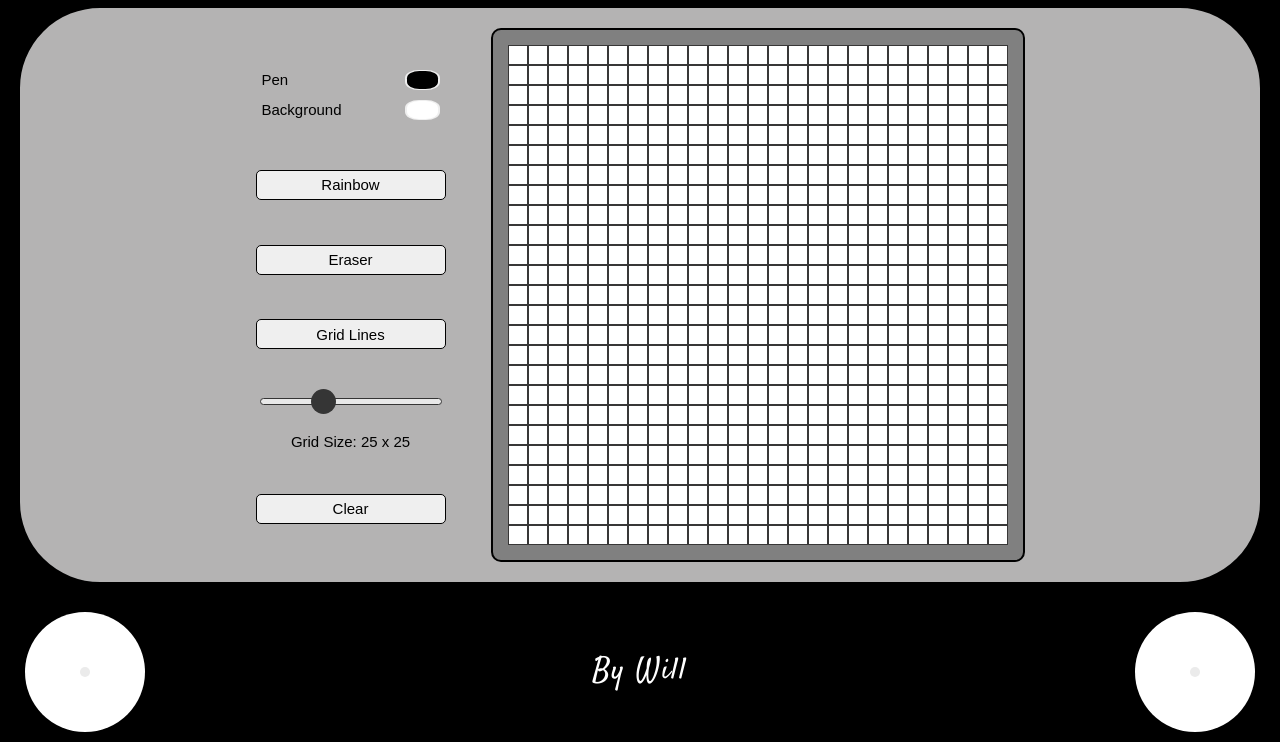
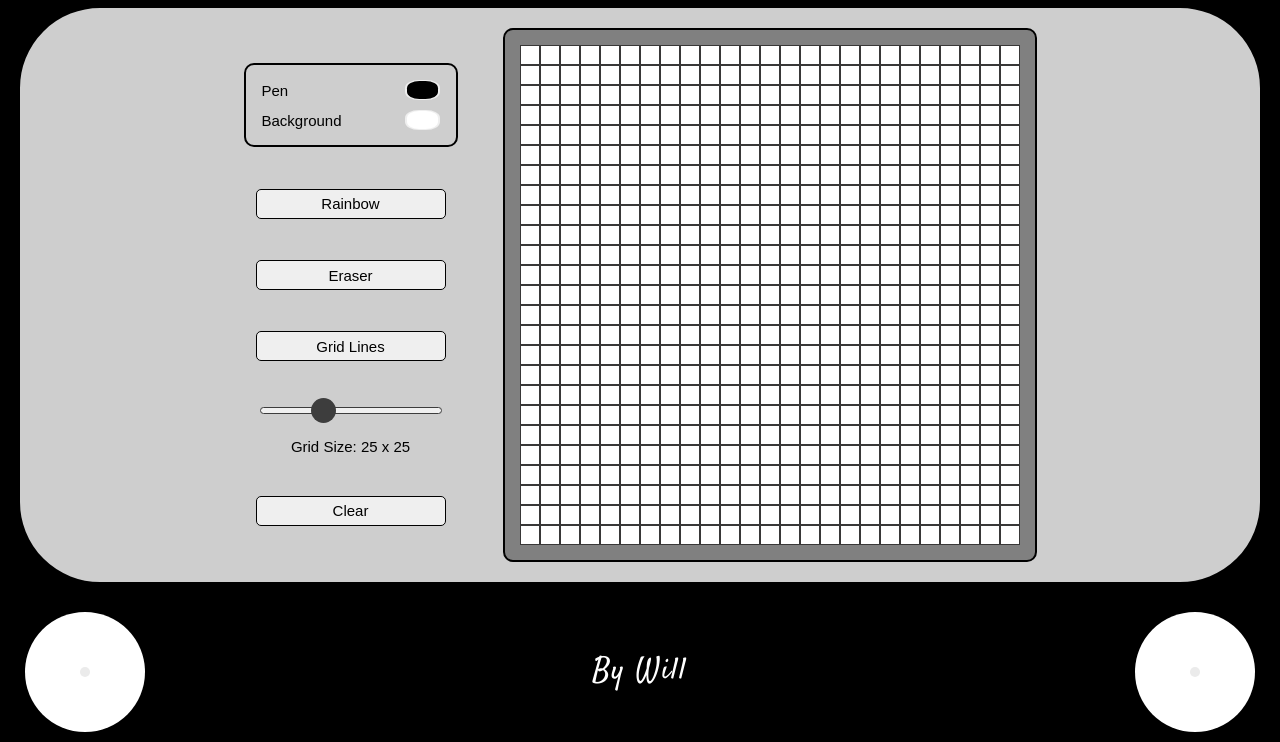
Before and after one commit to dukdukg00se/etch-a-sketch, a plain HTML site: page index.html in a window 1280 px wide. Shown: the part 95-837 px from the top of the page. Drawn offline with Linux system fonts and the light colour scheme.

Commit message:
Added border/styling around color pick container and buttons.

```diff
--- a/styles/styles.css
+++ b/styles/styles.css
@@ -21,7 +21,7 @@ main {
   display: flex;
   justify-content: center;
   padding: 5px;
-  background-color: rgb(180, 179, 179);
+  background-color: rgb(206, 206, 206);
   border: solid 20px black;
   border-radius: 100px;
 }
@@ -35,15 +35,9 @@ button {
 }
 
 button:hover {
-  transform: scale(1.05);
+  transform: scale(1.07);
+  background-color: rgb(147 147 147);
 }
-
-/*
-#rainbow:focus, #eraser:focus {
-  background-color: black;
-  color: white;
-}
-*/
 
 #grid-lines:active, #clear:active {
   background-color: black;
@@ -57,6 +51,16 @@ button:hover {
   flex-direction: column;
   justify-content: space-around;
   align-items: center;
+}
+
+#color-pick-container {
+  border: solid 2px black;
+  border-radius: 10px;;
+  padding: 10px;
+}
+
+#color-pick-container:hover {
+  background-color: rgb(147 147 147);
 }
 
 .color-pick-buttons {
```
Also changed, not shown: index.html (+1 -15 lines).
